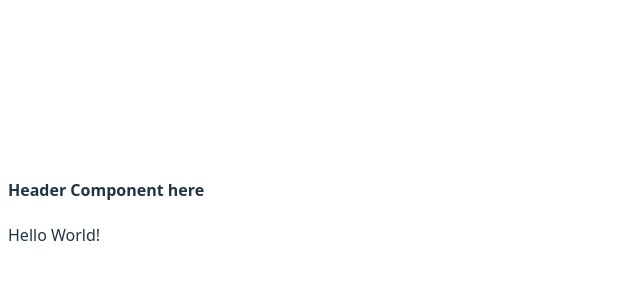
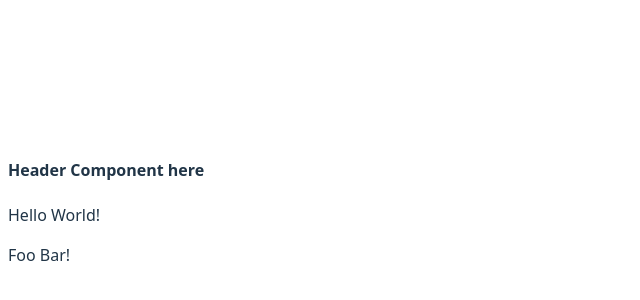
Before and after one commit to WillAnderson1339/Meme-Generator, a React (Vite) app in the folder frontend/: page / in a window 1280 px wide. Shown: the part 198-498 px from the top of the page, without its empty margins (0-640 px from the left). Built offline with nearby package versions, Linux system fonts and the light colour scheme.

Commit message:
updated App.jsx

```diff
--- a/frontend/src/App.jsx
+++ b/frontend/src/App.jsx
@@ -9,6 +9,7 @@ function App() {
       <Header />
       <div>
         <p>Hello World!</p>
+        <p>Foo Bar!</p>
       </div>
     </>
   )
```
